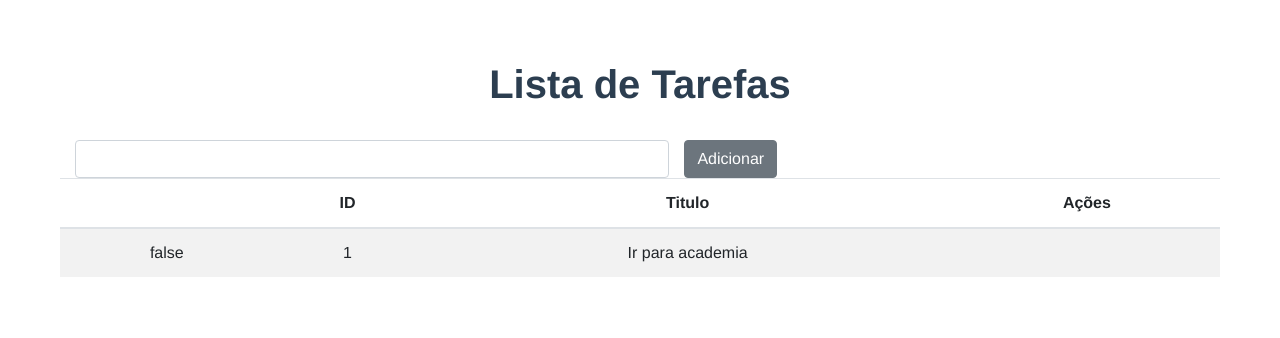
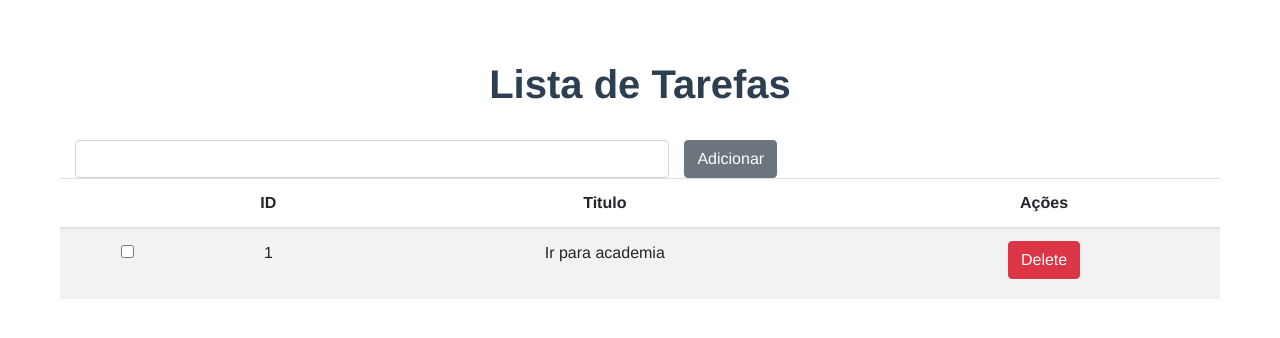
Before and after one commit to ieleny/todoListVue, a Vue app: page / in a window 1280 px wide. Shown: the top 338 px of the page. Built offline with nearby package versions, Linux system fonts and the light colour scheme.

Commit message:
Refactoring: Modify delete component

```diff
--- a/src/components/Table/index.vue
+++ b/src/components/Table/index.vue
@@ -1,22 +1,24 @@
 <template id="app-table">
     <div class="text-center">
         <b-table
-            id="tableToDo"
+            id="tableToDoList"
             hover
             striped
             :items="tableData"
             :fields="tableColumns"
+            show-empty
         >
-            <template slot="selected" slot-scope="row">
-                <b-form-group>
-                    <input type="checkbox" v-model="row.item.selected"  @change="marcarComoFeito(row.item)" />
-                </b-form-group>
+
+            <template #empty="scope">
+                <h4>Não há items na sua lista</h4>
             </template>
 
-            <template slot="button" slot-scope="row">
-                <b-form-group>
-                    <b-button v-on:click="delete(row.item.id)" variant="danger">Delete</b-button>
-                </b-form-group>
+            <template v-slot:cell(selected)="row">
+                <input type="checkbox" v-model="row.item.selected"  @change="marcarComoFeito(row.item)" />
+            </template>
+
+            <template v-slot:cell(actions)="row">
+                <b-button type="buton" @click="removingItem(row.index)" variant="danger" class="mb-2">Delete</b-button>
             </template>
 
         </b-table>
--- a/src/components/Table/table.js
+++ b/src/components/Table/table.js
@@ -9,11 +9,28 @@ export default
           { key: "selected", label: "", sortable: false },
           { key: "id", label: "ID", sortable: false },
           { key: "title", label: "Titulo", sortable: false },
-          { key: "button", label: "Ações", sortable: false }
+          { key: "actions", label: "Ações", sortable: false }
         ]
       }
     },
     computed: {
-        ...mapState(['tableData'])
+      ...mapState(['tableData'])
     },
+    methods: {
+      removingItem(index) {
+        this.removingItem(index);
+      },
+      marcarComoFeito: function(data){
+        data._rowVariant  = this.getVariant(data.selected);
+      },
+      getVariant: function (status) {
+        switch (status) {
+          case true:
+            return 'success'
+          case false:
+            return ''
+        }
+      },
+      ...mapActions(['removingItem'])
+    }
 }
--- a/src/router/index.js
+++ b/src/router/index.js
@@ -1,7 +1,5 @@
 import Vue from 'vue'
 import Router from 'vue-router'
-
-import Index from '@/components/Index'
 
 Vue.use(Router)
 
@@ -9,8 +7,7 @@ export default new Router({
   routes: [
     {
       path: '/',
-      name: 'index',
-      component: Index
+      name: 'index'
     }
   ]
 })
--- a/src/store/list.js
+++ b/src/store/list.js
@@ -18,12 +18,18 @@ const list =  new Vuex.Store({
     mutations: {
       SET_ITENS(state, item) {
         state.tableData = item;
+      },
+      DELETE_ITEM(state, index) {
+        state.tableData.splice(state.tableData.findIndex(item => item.id == index), 1);
       }
     },
     actions: {
-       addTodoList({commit}, item) {
-          commit('SET_ITENS', item);
-       }
+      addTodoList({commit}, item) {
+        commit('SET_ITENS', item);
+      },
+      removingItem({commit}, index){
+        commit('DELETE_ITEM', index);
+      }
     }
 });
 
```
